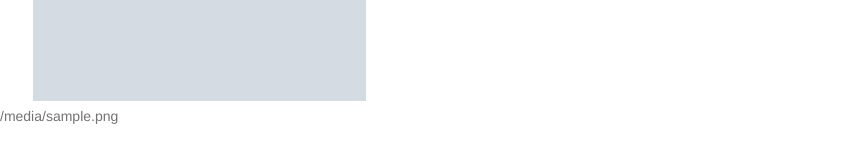
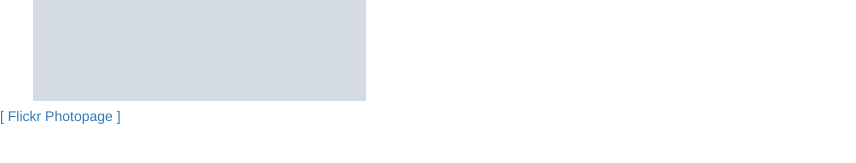
Before and after one commit to kclair/twilio-mms-flickr-search, a Flask app: template app/templates/history.html in a window 1280 px wide. Shown: the part 219-382 px from the top of the page, without its empty margins (0-856 px from the left). Run offline with Flask 2, Linux system fonts and the light colour scheme; the template is opened without the code that fills it: most values are stand-ins (such as "Sample title", 1, 10 or a date in 2020); grey boxes marked "Sample" are stand-in pictures; some libraries are stand-ins or nearby versions.

Commit message:
display link to flickr photopage

```diff
--- a/app/templates/history.html
+++ b/app/templates/history.html
@@ -11,7 +11,7 @@
           <div class="col-sm-4">
               <div class='image'>
                   <img class="center-block" height="250px" src="{{ image.image_url }}">
-                  <p class="help-block">{{ image.flickr_photopage }}</p>
+                  <p class="center-block help-block"><a href="{{ image.flickr_photopage }}">[ Flickr Photopage ]</a></p>
               </div>
           </div>
       {% endfor %}
```
